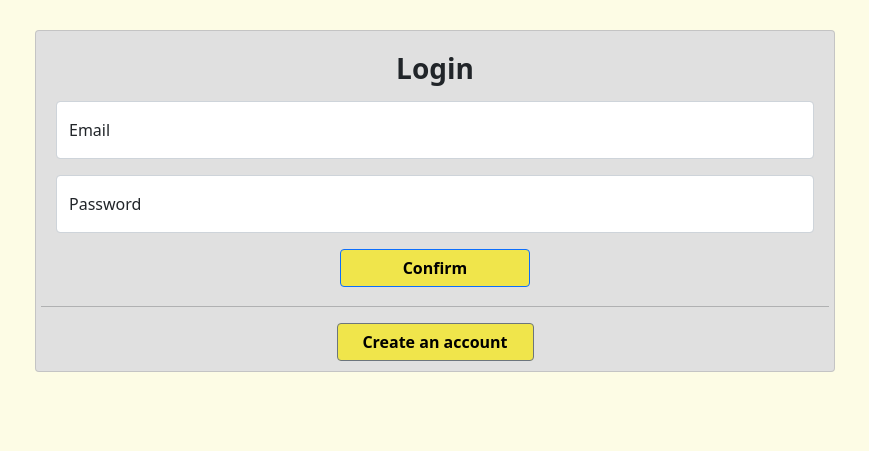
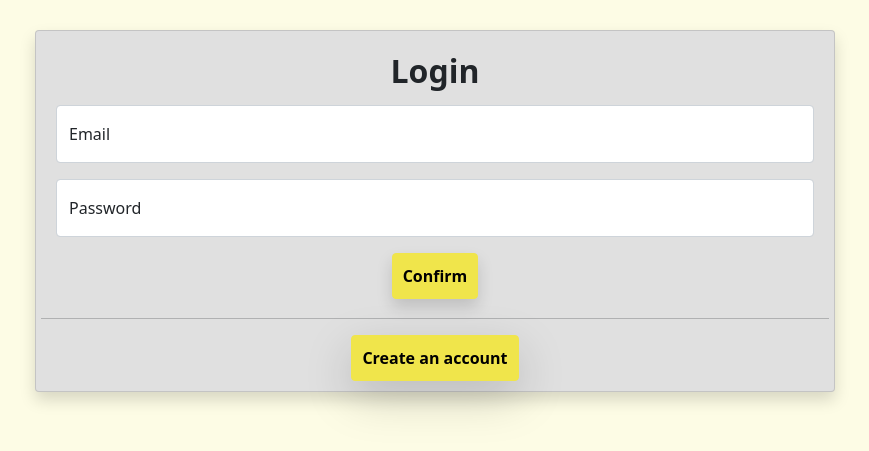
Before and after one commit to ThomasShen012/...fLAsk-dEmO..., a Flask app: page /user/login in a window 1280 px wide. Shown: the part 40-491 px from the top of the page, without its empty margins (205-1074 px from the left). Run offline with Flask 3, Linux system fonts and the light colour scheme.

Commit message:
add shadow to button

```diff
--- a/static/css/base.css
+++ b/static/css/base.css
@@ -30,7 +30,7 @@ body{
 }
 
 .fa-user-circle:hover, .fa-user-circle:active, .fa-ticket:hover, .fa-ticket:active, .fa-home:hover, .fa-home:active{
-    color:#616161; /*gray 700*/
+    color:#9E9E9E; /*gray 500*/
 }
 
 .btn{
--- a/static/css/login.css
+++ b/static/css/login.css
@@ -13,14 +13,16 @@
 form{
     padding: 3px 15px 3px;
 }
-/*
+
 .btn{
-    border: none;
+    border-color: #F0E54B;
+    padding: 10px;
 }
-*/
+
 .btn-primary{
     color:black;
     background-color: #F0E54B;
+    font-weight: 600;
 }
 
 .btn-secondary{
--- a/templates/login.html
+++ b/templates/login.html
@@ -4,8 +4,8 @@
 
 {% block content %}
 
-<div class="card mx-auto">
-    <h3 class="card-title text-center mt-3"> Login </h3>
+<div class="card shadow mx-auto">
+    <h2 class="card-title text-center mt-3"> Login </h2>
 
     <form method="POST" name="login_form">
 
@@ -22,7 +22,7 @@
         </div>
 
         <div class="text-center mt-3 mb-0">
-            <button type="submit" class="btn btn-primary login-confirm w-25"> Confirm </button>
+            <button type="submit" class="btn btn-primary login-confirm shadow"> Confirm </button>
             <!--button type="reset" class="btn btn-secondary mt-3"> Clear All </button-->
         </div>
 
@@ -31,7 +31,7 @@
     <hr class="custom-line">
 
     <div class="text-center">
-        <a class="btn btn-secondary w-25" href="/user/register" role="button"> Create an account </a>
+        <a class="btn btn-secondary shadow-lg" href="/user/register" role="button"> Create an account </a>
     </div>
 
 </div>
```
